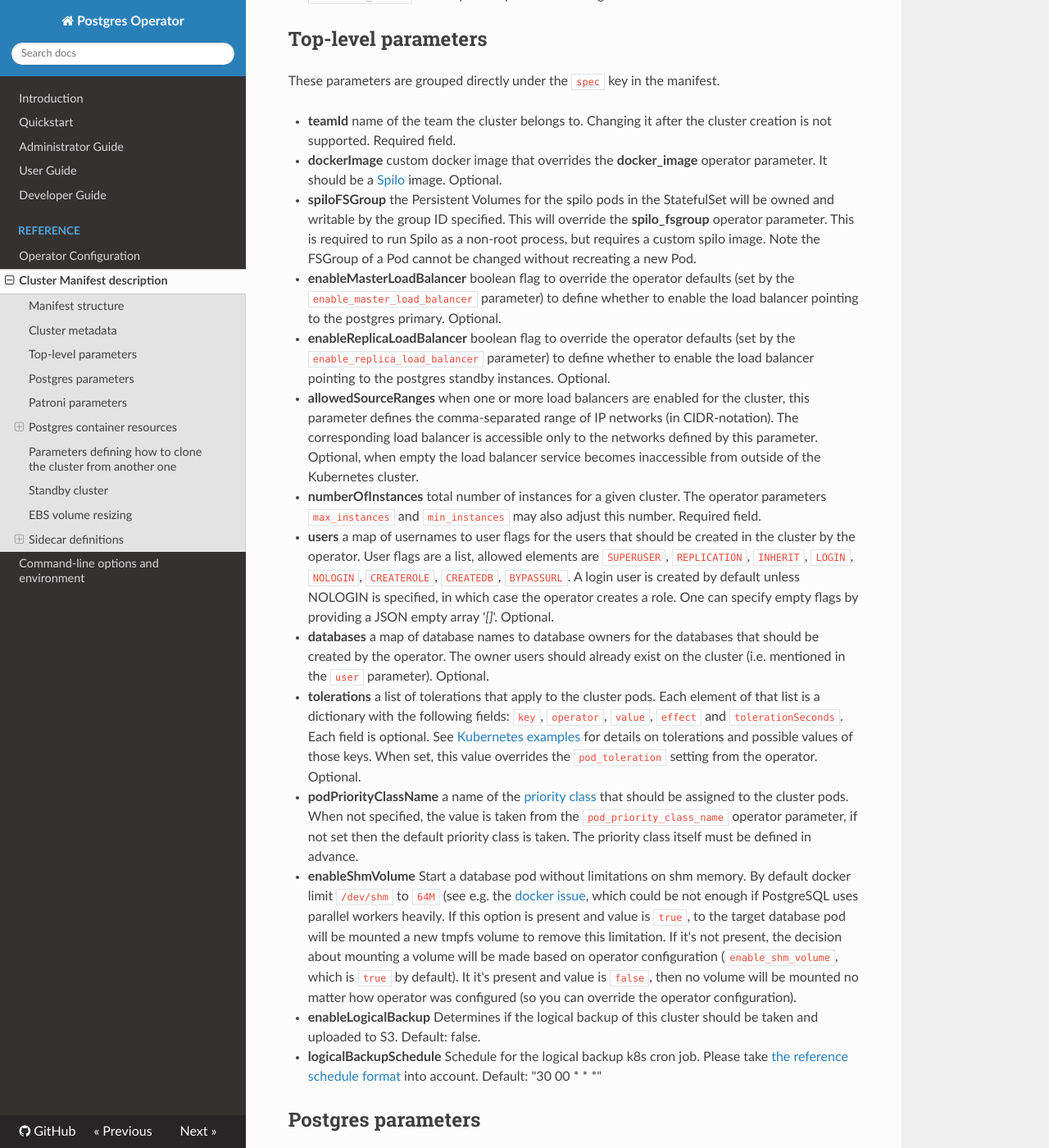
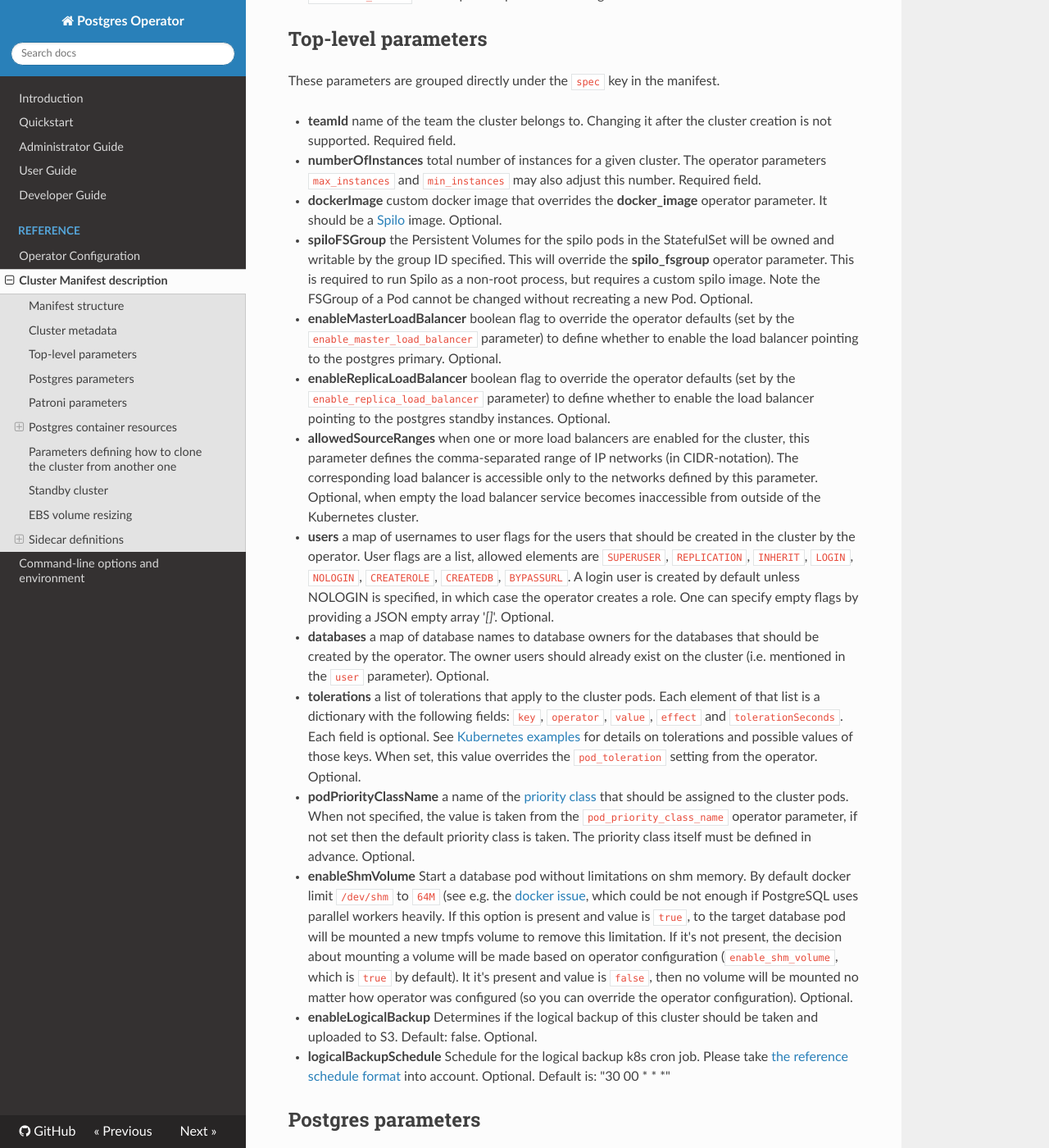
Before and after one commit to zalando/postgres-operator, an MkDocs documentation site: the page built from docs/reference/cluster_manifest.md, in a window 1280 px wide and 1400 px high, scrolled down 919 px. Shown: the whole window at 82% size. Built offline with MkDocs 1.6.1, drawn with Linux system fonts in a browser that asks for light colours; nearby versions of some CDN libraries; old or Windows-style settings are respelled for this version of MkDocs; some of the changed text lies outside the part shown.

Commit message:
fix reference docs

```diff
--- a/docs/reference/cluster_manifest.md
+++ b/docs/reference/cluster_manifest.md
@@ -56,16 +56,21 @@ These parameters are grouped directly under  the `spec` key in the manifest.
   name of the team the cluster belongs to. Changing it after the cluster
   creation is not supported. Required field.
 
+* **numberOfInstances**
+  total number of  instances for a given cluster. The operator parameters
+  `max_instances` and `min_instances` may also adjust this number. Required
+  field.
+
 * **dockerImage**
   custom docker image that overrides the **docker_image** operator parameter.
-  It should be a [Spilo](https://github.com/zalando/spilo) image.  Optional.
+  It should be a [Spilo](https://github.com/zalando/spilo) image. Optional.
 
 * **spiloFSGroup**
   the Persistent Volumes for the spilo pods in the StatefulSet will be owned and
   writable by the group ID specified. This will override the **spilo_fsgroup**
   operator parameter. This is required to run Spilo as a non-root process, but
   requires a custom spilo image. Note the FSGroup of a Pod cannot be changed
-  without recreating a new Pod.
+  without recreating a new Pod. Optional.
 
 * **enableMasterLoadBalancer**
   boolean flag to override the operator defaults (set by the
@@ -116,7 +116,7 @@ These parameters are grouped directly under  the `spec` key in the manifest.
    that should be assigned to the cluster pods. When not specified, the value
    is taken from the `pod_priority_class_name` operator parameter, if not set
    then the default priority class is taken. The priority class itself must be
-   defined in advance.
+   defined in advance. Optional.
 
 * **enableShmVolume**
   Start a database pod without limitations on shm memory. By default docker
@@ -128,19 +128,21 @@ These parameters are grouped directly under  the `spec` key in the manifest.
   about mounting a volume will be made based on operator configuration
   (`enable_shm_volume`, which is `true` by default). It it's present and value
   is `false`, then no volume will be mounted no matter how operator was
-  configured (so you can override the operator configuration).
+  configured (so you can override the operator configuration). Optional.
 
 * **enableLogicalBackup**
   Determines if the logical backup of this cluster should be taken and uploaded
-  to S3. Default: false.
+  to S3. Default: false. Optional.
 
 * **logicalBackupSchedule**
-  Schedule for the logical backup k8s cron job. Please take [the reference schedule format](https://kubernetes.io/docs/tasks/job/automated-tasks-with-cron-jobs/#schedule)
-  into account. Default: "30 00 \* \* \*"
+  Schedule for the logical backup k8s cron job. Please take
+  [the reference schedule format](https://kubernetes.io/docs/tasks/job/automated-tasks-with-cron-jobs/#schedule)
+  into account. Optional. Default is: "30 00 \* \* \*"
 
 ## Postgres parameters
 
-Those parameters are grouped under the `postgresql` top-level key.
+Those parameters are grouped under the `postgresql` top-level key, which is
+required in the manifest.
 
 * **version**
   the postgres major version of the cluster. Looks at the [Spilo
@@ -283,7 +285,7 @@ archive is supported.
 
 * **s3_wal_path**
   the url to S3 bucket containing the WAL archive of the remote primary.
-  Optional.
+  Required when the `standby` section is present.
 
 ## EBS volume resizing
 
@@ -301,7 +303,7 @@ properties of the persistent storage that stores postgres data.
   for the details on storage classes. Optional.
 
 * **subPath**
-  Subpath to use when mounting volume into Spilo container
+  Subpath to use when mounting volume into Spilo container. Optional.
 
 ## Sidecar definitions
 
```
Also changed, not shown: other parts of docs/reference/cluster_manifest.md (+0 -5 lines), docs/reference/operator_parameters.md (+16 -16 lines).
